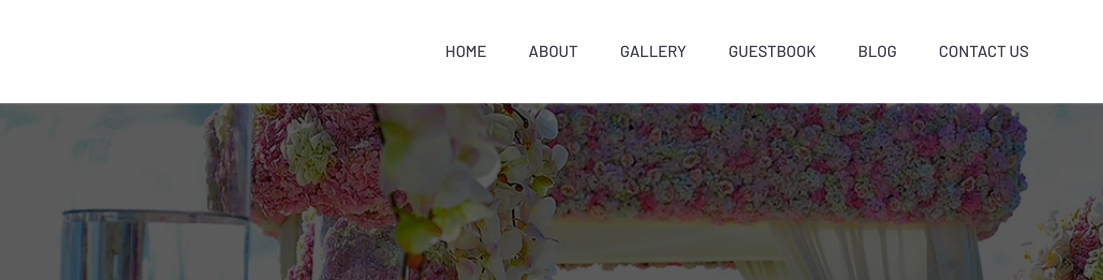
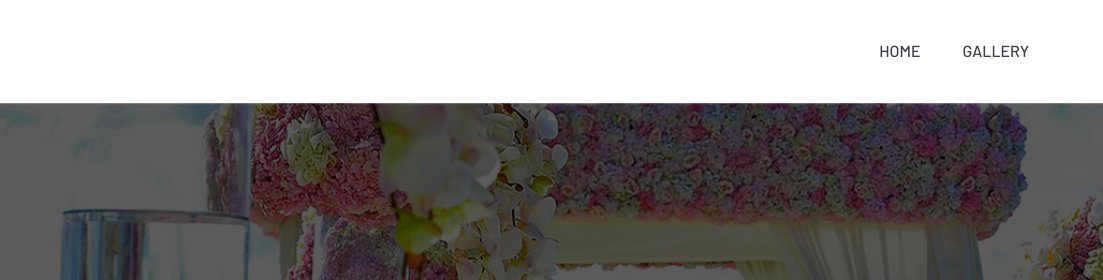
Before and after one commit to trung-t-nguyen/b-n-wedding, a plain HTML site: page gallery.html in a window 1280 px wide. Shown: the top 280 px of the page, 177-1280 px from the left. Drawn offline with nearby package versions, Linux system fonts and the light colour scheme; some packages are replaced by stand-ins of ours.

Commit message:
update link

```diff
--- a/gallery.html
+++ b/gallery.html
@@ -54,17 +54,7 @@
                                     <nav>
                                         <ul id="navigation">
                                             <li><a href="index.html"> home</a></li>
-                                            <li><a href="about.html">About</a></li>
                                             <li><a href="gallery.html">gallery</a></li>
-                                            <li><a href="booking.html">Guestbook</a></li>
-                                            <li><a href="blog.html">Blog</a>
-                                                <ul class="submenu">
-                                                    <li><a href="blog.html">Blog</a></li>
-                                                    <li><a href="single-blog.html">Blog Details</a></li>
-                                                    <li><a href="elements.html">Element</a></li>
-                                                </ul>
-                                            </li>
-                                            <li><a href="contact.html">Contact Us</a></li>
                                         </ul>
                                     </nav>
                                 </div>
```
Also changed, not shown: index.html (+0 -2 lines).
